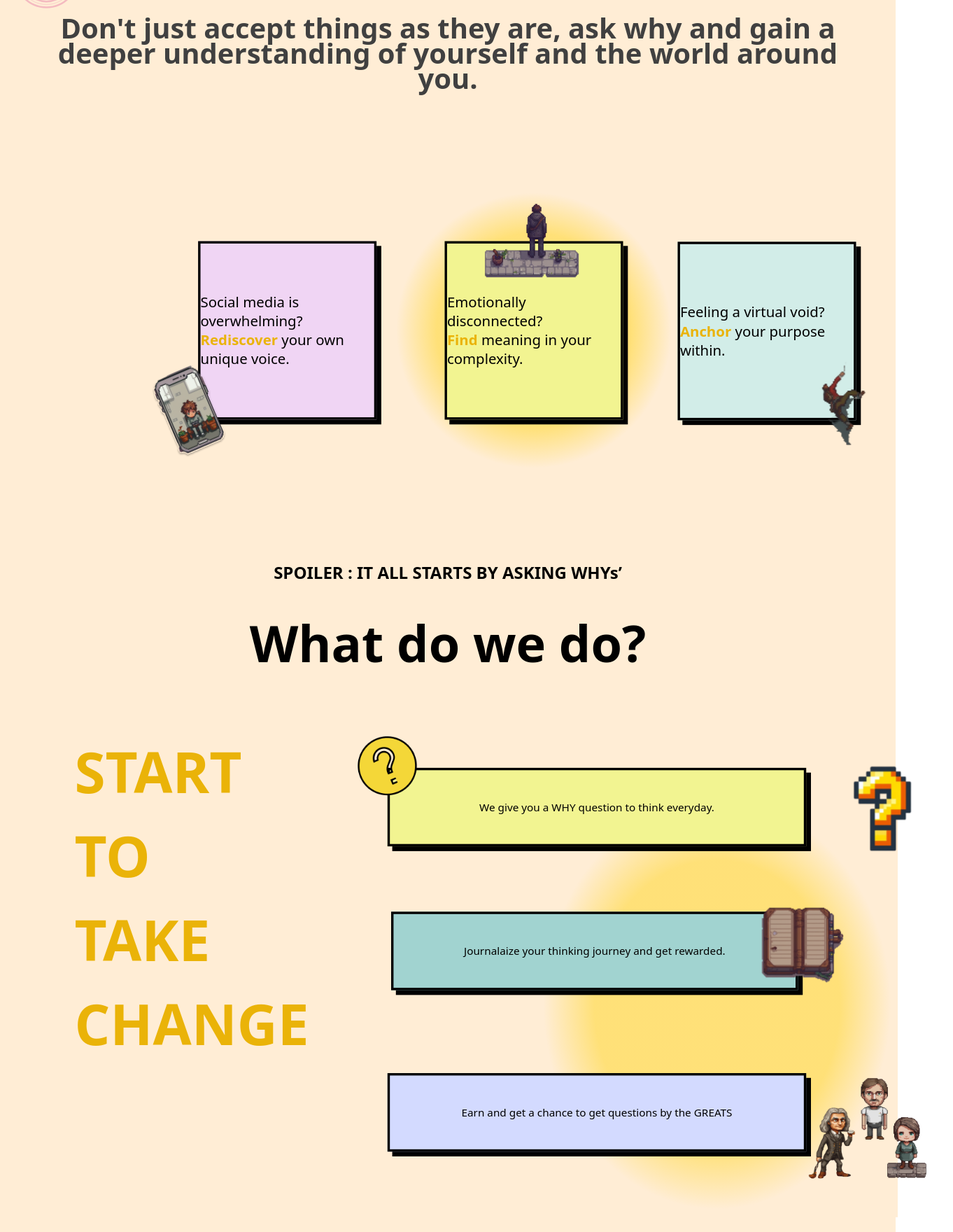
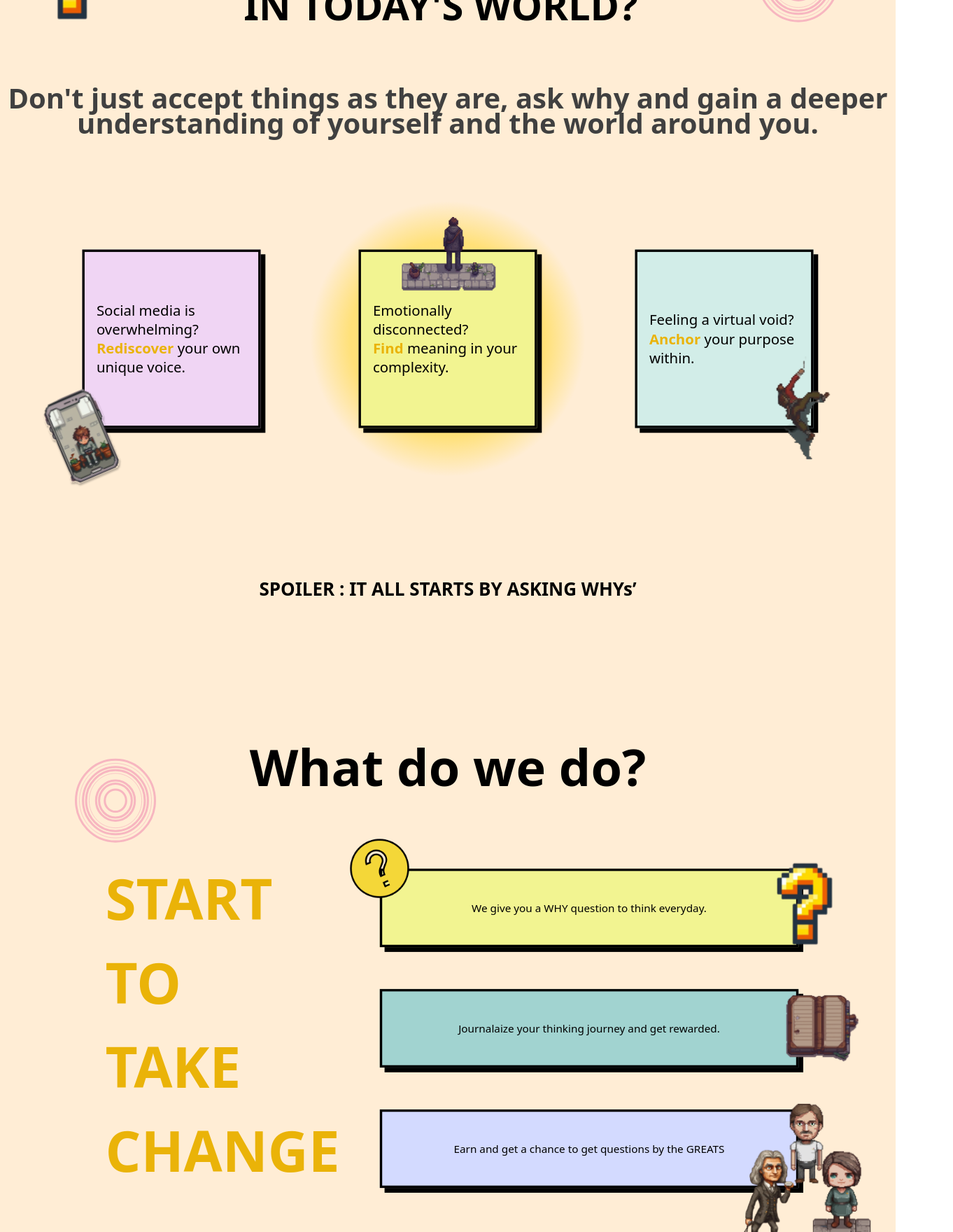
Before and after one commit to sujal12344/Whyfied-landing-page-Test-, a React (Vite) app: page / in a window 1280 px wide. Shown: the part 880-2640 px from the top of the page at 70% size, 1362 px wide, since content can reach past the window. Built offline with nearby package versions, Linux system fonts and the light colour scheme.

Commit message:
it is done

```diff
--- a/src/components/about.tsx
+++ b/src/components/about.tsx
@@ -2,89 +2,91 @@
 // const Mega = Lexend_Mega({ subsets: ["latin"], weight: ["500"] });
 import Card from "../assets/cardComponent";
 import questionMark3d from "../images/qestionMark3d.svg";
-import cicle from "../images/aboutWalaCircle.svg";
-import mobile_image from "../images/mobile_image.svg";
+import cicle from "../images/circle.svg";
+import mobile_image from "../images/mobile2.svg";
 import man_image from "../images/man_image.png";
 import fallMan from "../images/fallMan_image.svg";
 
 function About() {
   return (
     <>
-      <div className="h-full bg-orange-100">
+      <div className="h-full bg-orange-100 space-y-[40px] mb:space-y-[10px]">
+        <div className="flex flex-col text-center w-full justify-center space-y-[60px] mb:space-y-[40px] px-[10px]">
+          <div className="flex items-center smToLarge:justify-around mb:mx-auto">
             <img
               src={questionMark3d}
-          alt="image"
-          className="h-[140px] w-[110px] absolute 2xl:top-[730px] 2xl:left-[60px] 2xl:scale-150"
+              alt="questionMark3d"
+              className="h-[180px] w-[150px] mb:scale-[0.75] mb:-ml-[20px] 2xl:scale-125"
             />
 
-        <div className="flex flex-col text-center w-full justify-center">
-          <div className="self-center text-3xl sm:text-4xl md:text-5xl lgToLarge:text-[52px] xl:text-[56px] 2xl:[60px] font-bold text-black pt-[5vh] lgToLarge:leading-tight">
-            <span className="text-yellow-500">WHY CHOOSE THINKING</span> <br />
+            <div className="self-center mb:text-[24px] sm:text-4xl md:text-5xl lgToLarge:text-[52px] xl:text-[56px] 2xl:[60px] font-bold text-black lgToLarge:leading-tight mb:-ml-[40px] mb:-mt-[20px] mb:leading-[2]">
+              <span className="text-yellow-500">WHY CHOOSE THINKING</span>{" "}
+              <br />
               IN TODAY&apos;S WORLD?
             </div>
 
             <img
               src={cicle}
-            alt="image"
-            className="h-[140px] w-[110px] absolute 2xl:top-[730px] 2xl:right-[60px] 2xl:scale-125"
+              alt="cicle"
+              className="w-[170px] h-[170px] mb:hidden 2xl:scale-125"
             />
+          </div>
 
-          <div className="p-[5vh] md:px-[10vh] 2xl:px-[20vh] text-center text-3xl md:text-4xl xl:text-[40px] 2xl:text-5xl font-semibold text-neutral-700 z-30">
+          <div className="self-center items-center text-center text-3xl md:text-4xl xl:text-[40px] 2xl:text-5xl font-semibold text-neutral-700 z-10">
             Don&apos;t just accept things as they are, ask why and gain a deeper
             understanding of yourself and the world around you.
           </div>
         </div>
 
-        <div className="flex flex-col mdToLarge:flex-row mdToLarge:justify-evenly items-center smToLarge:pt-5">
+        <div className="flex flex-col mdToLarge:flex-row mdToLarge:justify-evenly items-center mb:py-[70px] py-[100px] mb:space-y-[50px] sm:space-y-[80px]">
           <div className="flex scale-75 hover:scale-[0.82] mb:scale-[0.70] mb:hover:scale-[0.79] sm:scale-[0.8] sm:hover:scale-[0.85] md:scale-75 md:hover:scale-[0.82] lg:scale-[0.8] lg:hover:scale-[0.85] xl:scale-[0.85] xl:hover:scale-[0.90] 2xl:scale-[0.95] 2xl:hover:scale-100">
             <img
               src={mobile_image}
-              alt="image"
-              className="h-[240px] w-[245px] relative top-[170px] left-[120px] z-50"
+              alt="mobile image"
+              className="h-[220px] w-[225px] absolute rotate-[-23.11deg] -ml-[110px] mt-[210px]"
             />
-
             <Card
               text1={"Social media is overwhelming?"}
               text2={"Rediscover"}
               text3={"your own unique voice."}
-              className="z-40 bg-[#f0d5f4]"
+              className="bg-[#f0d5f4] pl-[20px]"
             />
           </div>
 
-          <div className="flex flex-col gap-0 scale-75 hover:scale-[0.82] mb:scale-[0.70] mb:hover:scale-[0.79] sm:scale-[0.8] sm:hover:scale-[0.85] md:scale-75 md:hover:scale-[0.82] lg:scale-[0.8] lg:hover:scale-[0.85] xl:scale-[0.85] xl:hover:scale-[0.90] 2xl:scale-[0.95] 2xl:hover:scale-100">
+          <div className="flex flex-col scale-75 hover:scale-[0.82] mb:scale-[0.70] mb:hover:scale-[0.79] sm:scale-[0.8] sm:hover:scale-[0.85] md:scale-75 md:hover:scale-[0.82] lg:scale-[0.8] lg:hover:scale-[0.85] xl:scale-[0.85] xl:hover:scale-[0.90] 2xl:scale-[0.95] 2xl:hover:scale-100 items-center">
             <img
               src={man_image}
-              alt="image"
-              className="h-[180px] w-[230px] relative top-[-28px] right-[-30px] z-50"
+              alt="man image"
+              className="h-[180px] w-[230px] absolute -mt-[110px]"
             />
 
-            <div className="flex items-center justify-center relative bottom-[90px]">
-              <div className="h-[370px] w-[370px] sm:scale-[1.07] md:scale-[1.1] lg:scale-[1.15] xl:scale-[1.3] 2xl:h-[500px] 2xl:w-[500px] bg-[radial-gradient(ellipse_at_center,_#ffdd5fc9_48%,#ffedd5_68%)] absolute z-20"></div>
+            <div className="flex items-center justify-center">
+              <div className="h-[370px] w-[370px] sm:scale-[1.07] md:scale-[1.1] lg:scale-[1.15] xl:scale-[1.3] 2xl:h-[500px] 2xl:w-[500px] bg-[radial-gradient(ellipse_at_center,_#ffdd5fc9_48%,#ffedd5_68%)] absolute -z-10"></div>
               <Card
                 text1={"Emotionally disconnected? "}
                 text2={"Find"}
                 text3={"meaning in your complexity."}
-                className="z-40 bg-[#f2f491]"
+                className="bg-[#f2f491] pl-[20px]"
               />
             </div>
           </div>
 
-          <div className="flex flex-col gap-0 scale-75 hover:scale-[0.82] mb:scale-[0.70] mb:hover:scale-[0.79] sm:scale-[0.8] sm:hover:scale-[0.85] md:scale-75 md:hover:scale-[0.82] lg:scale-[0.8] lg:hover:scale-[0.85] xl:scale-[0.85] xl:hover:scale-[0.90] 2xl:scale-[0.95] 2xl:hover:scale-100">
+          <div className="flex flex-col scale-75 hover:scale-[0.82] mb:scale-[0.70] mb:hover:scale-[0.79] sm:scale-[0.8] sm:hover:scale-[0.85] md:scale-75 md:hover:scale-[0.82] lg:scale-[0.8] lg:hover:scale-[0.85] xl:scale-[0.85] xl:hover:scale-[0.90] 2xl:scale-[0.95] 2xl:hover:scale-100">
+            <img
+              src={fallMan}
+              alt="fallMan"
+              className="h-[300px] w-[300px] absolute ml-[110px] mt-[150px]"
+            />
             <Card
               text1={"Feeling a virtual void? "}
               text2={"Anchor "}
               text3={" your purpose within."}
-              className="z-40 bg-[#d2ede8] relative top-[133px]"
-            />
-
-            <img
-              src={fallMan}
-              alt="image"
-              className="h-[264px] w-[242px] relative top-[0] right-[-140px] z-50"
+              className="bg-[#d2ede8] pl-[20px]"
             />
           </div>
         </div>
-        <div className="text-2xl font-bold text-center text-black w-full px-[1px] sm:py-8  lg:py-10 xl:py-12 2xl:my-14 absolute z-20">
+
+        <div className="mb:text-[18px] text-[26px] font-bold text-center text-black w-full px-[1px] mb:py-8 sm:py-8  lg:py-10 xl:py-12 2xl:my-14 z-10">
           SPOILER : IT ALL STARTS BY ASKING WHYs’
         </div>
       </div>
--- a/src/components/herobody.tsx
+++ b/src/components/herobody.tsx
@@ -9,7 +9,7 @@ const Herobody = () => {
   return (
     <>
       {/*items-center justify-between pt-1*/}
-      <div className="flex mb:flex-col sm:flex-col bg-orange-100">
+      <div className="flex mb:flex-col sm:flex-col bg-orange-100 pb-[80px] mb:pb-[50px]">
         <div className="mb:w-full sm:w-full w-[60vw]">
           <img
             src={halfCircleAtNavbar}
--- a/src/components/testimonials.tsx
+++ b/src/components/testimonials.tsx
@@ -1,21 +1,30 @@
 import Card from "../assets/cardComponent";
-import qestionMark from "../images/qestionMark3d.svg";
+import qestionMark3d from "../images/qestionMark3d.svg";
 import book from "../images/book.svg";
 import IssacNewton from "../images/IsaacNetwon.png";
 import SteveJobs from "../images/SteveJobs.png";
 import last from "../images/last.png";
 import whiteYellowQuestionMark from "../images/whiteYellowQuestionMark.png";
-// import ellipse from "../images/ellipseLast.png";
+import circle from "../images/circle.svg";
+import ellipse from "../images/EllipseLast.png";
 
 const Testimonials = () => {
   return (
-    <div className="h-full bg-orange-100 2xl:pt-[200px]">
-      <div className="mb:pt-[120px] sm:pt-[170px]  text-3xl sm:text-4xl md:text-5xl lg:text-6xl xl:text-7xl 2xl:text-[75px] mdToLarge:pt-[16vh] text-center text-black font-bold w-full relative z-10">
+    <div className="bg-orange-100">
+      <div className="mb:pt-[120px] sm:pt-[170px] mdToLarge:pt-[150px] text-[32px] sm:text-4xl md:text-5xl lg:text-6xl xl:text-7xl 2xl:text-[75px] text-center text-black font-bold w-full">
+
+          <img
+            src={circle}
+            alt="halfCircleAtNavbar"
+            className="h-[170px] w-[170px] absolute ml-[80px] mb:-ml-[90px] mb:-mt-[60px] sm:-ml-[70px] sm:-mt-[60px]"
+          />
         What do we do?
       </div>
 
-      <div className="flex flex-col mdToLarge:grid mdToLarge:grid-cols-12">
-        <div className="pt-[60px] text-4xl sm:text-5xl md:text-6xl lg:text-7xl xl:text-[80px] 2xl:text-[90px] w-full mdToLarge:col-span-4 md:pt-[13vh] lg:pt-[13vh] xl:pt-[11vh] 2xl:pt-[16vh] font-black text-center mdToLarge:text-start mdToLarge:ml-[8vw] mdToLarge:leading-normal lg:leading-tight 2xl:leading-normal text-yellow-500 px-1 h-fit">
+      <div className="flex mb:flex-col sm:flex-col mdToLarge:flex-row justify-center items-center pb-[150px] mdToLarge:pb-[80px]">
+
+
+        <div className="pt-[60px] mb:text-4xl sm:text-5xl md:text-6xl lg:text-7xl xl:text-[80px] 2xl:text-[90px] md:pt-[13vh] lg:pt-[13vh] xl:pt-[11vh] 2xl:pt-[16vh] font-black text-center mdToLarge:text-start mdToLarge:ml-[60px] mdToLarge:leading-normal lg:leading-tight 2xl:leading-normal text-yellow-500 px-[4px]">
           <div className="md:hidden lg:hidden xl:hidden 2xl:hidden">
             START TO TAKE CHANGE
           </div>
@@ -24,72 +33,87 @@ const Testimonials = () => {
           </div>
         </div>
 
-        <div className="flex flex-col space-y-[4vh] sm:space-y-[6vh] pt-[5vh] sm:pt-[6vh] mdToLarge:pt-[14vh] 2xl:pt-[15vh] items-center mdToLarge:col-span-8 pb-20">
-          <div className="scale-75 hover:scale-[0.82] mb:scale-[0.70] mb:hover:scale-[0.79] sm:scale-[0.8] sm:hover:scale-[0.85] md:scale-75 md:hover:scale-[0.82] lg:scale-[0.8] lg:hover:scale-[0.85] xl:scale-[0.85] xl:hover:scale-[0.90] 2xl:scale-[0.95] 2xl:hover:scale-100 z-20">
+        <div className="flex flex-col space-y-[40px] mb:pt-[50px] sm:pt-[50px] mdToLarge:pt-[100px] items-center">
+
+
+          <div className="scale-75 hover:scale-[0.82] mb:scale-[0.70] mb:hover:scale-[0.79] sm:scale-[0.8] sm:hover:scale-[0.85] md:scale-75 md:hover:scale-[0.82] lg:scale-[0.8] lg:hover:scale-[0.85] xl:scale-[0.85] xl:hover:scale-[0.90] 2xl:scale-[0.95] 2xl:hover:scale-100 h-fit">
+
+            <img
+              src={whiteYellowQuestionMark}
+              alt="whiteYellowQuestionMark"
+              className="h-[100px] w-[100px] absolute -ml-[50px] -mt-[50px] mb:scale-75 sm:scale-75"
+            />
+
             <Card
               text1={"We give you a WHY question to think everyday."}
               className={
-                "h-fit min-h-[100px] mb:w-[85vw] sm:w-[85vw] mdToLarge:w-[55vw] text-lg text-center px-2 py-6 lg:py-8 xlToLarge:py-12 bg-[#f2f491]"
+                "h-fit min-h-[100px] mb:w-[400px] sm:w-[500px] mdToLarge:w-[55vw] text-lg text-center px-2 py-6 lg:py-8 xlToLarge:py-12 bg-[#f2f491]"
               }
             />
+
+
             <img
-              src={qestionMark}
-              alt="image"
-              className="h-[180px] w-[180px] relative bottom-[140px] left-[770px]"
-            />
-            <img
-              src={whiteYellowQuestionMark}
-              alt="image"
-              className="h-[100px] w-[100px] relative bottom-[365px] left-[-50px]"
+              src={qestionMark3d}
+              alt="qestionMark3d"
+              className="h-[180px] w-[150px] absolute mb:scale-75 sm:scale-75 mdToLarge:left-[52vw] mb:left-[360px] sm:left-[460px] -mt-[150px]
+              mb:-mt-[140px] sm:-mt-[140px]"
             />
           </div>
 
           {/* <div className="h-[800px] w-[725px] bg-[radial-gradient(ellipse_at_center,_#F4d254_40%,#ffedd5_70%)] absolute z-10 right-0 bottom-[1vh]"></div> */}
-          <div className="flex items-center justify-center scale-75 hover:scale-[0.82] mb:scale-[0.70] mb:hover:scale-[0.79] sm:scale-[0.8] sm:hover:scale-[0.85] md:scale-75 md:hover:scale-[0.82] lg:scale-[0.8] lg:hover:scale-[0.85] xl:scale-[0.85] xl:hover:scale-[0.90] 2xl:scale-[0.95] 2xl:hover:scale-100 relative bottom-[160px]">
-            <div className="mdToLarge:h-[550px] mdToLarge:w-[450px] lg:scale-y-[1.15] lg:scale-x-[1.2] xl:scale-y-[1.3] xl:scale-x-[1.35] 2xl:scale-y-[1.4] 2xl:scale-x-[1.8] bg-[radial-gradient(ellipse_at_center,_#ffdd5fc9_48%,#ffedd5_68%)] absolute md:right-[-70px] lg:right-[-30px] xl:right-0 2xl:right-[10px] -z-50"></div>
+          <div className="flex items-center justify-center scale-75 hover:scale-[0.82] mb:scale-[0.70] mb:hover:scale-[0.79] sm:scale-[0.8] sm:hover:scale-[0.85] md:scale-75 md:hover:scale-[0.82] lg:scale-[0.8] lg:hover:scale-[0.85] xl:scale-[0.85] xl:hover:scale-[0.90] 2xl:scale-[0.95] 2xl:hover:scale-100 h-fit">
+
+
+            {/* <div className="mdToLarge:h-[550px] mdToLarge:w-[450px] lg:scale-y-[1.15] lg:scale-x-[1.2] xl:scale-y-[1.3] xl:scale-x-[1.35] 2xl:scale-y-[1.4] 2xl:scale-x-[1.8] bg-[radial-gradient(ellipse_at_center,_#ffdd5fc9_48%,#ffedd5_68%)] absolute md:right-[-70px] lg:right-[-30px] xl:right-0 2xl:right-[10px] -z-50"></div> */}
             {/* <img
               src={ellipse}
               alt="image"
-              className="h-[1060px] w-[740px] relative bottom-[685px] left-[310px] -z-50"
+              className="h-[1060px] w-[740px] absolute -z-10"
             /> */}
 
             <Card
               text1={"Journalaize your thinking journey and get rewarded."}
               className={
-                "h-fit min-h-[100px] mb:w-[85vw] sm:w-[85vw] mdToLarge:w-[55vw] text-lg text-center px-2 py-6 lg:py-8 xlToLarge:py-12 bg-[#A1D3D0] relative top-[-90px] left-[80px] z-20"
+                "h-fit min-h-[100px] mb:w-[400px] sm:w-[500px] mdToLarge:w-[55vw] text-lg text-center px-2 py-6 lg:py-8 xlToLarge:py-12 bg-[#A1D3D0]"
               }
             />
+
             <img
               src={book}
-              alt="image"
-              className="h-[170px] w-[170px] relative bottom-[100px] left-[0px] z-30"
+              alt="book"
+              className="h-[180px] w-[150px] absolute mb:scale-75 sm:scale-75 mdToLarge:left-[52vw] mb:left-[350px] sm:left-[460px]"
             />
           </div>
 
-          <div className="scale-75 hover:scale-[0.82] mb:scale-[0.70] mb:hover:scale-[0.79] sm:scale-[0.8] sm:hover:scale-[0.85] md:scale-75 md:hover:scale-[0.82] lg:scale-[0.8] lg:hover:scale-[0.85] xl:scale-[0.85] xl:hover:scale-[0.90] 2xl:scale-[0.95] 2xl:hover:scale-100 relative bottom-[220px]">
+
+          <div className="scale-75 hover:scale-[0.82] mb:scale-[0.70] mb:hover:scale-[0.79] sm:scale-[0.8] sm:hover:scale-[0.85] md:scale-75 md:hover:scale-[0.82] lg:scale-[0.8] lg:hover:scale-[0.85] xl:scale-[0.85] xl:hover:scale-[0.90] 2xl:scale-[0.95] 2xl:hover:scale-100 h-fit flex items-center justify-center">
             <Card
               text1={"Earn and get a chance to get questions by the GREATS"}
               className={
-                "h-fit min-h-[100px] mb:w-[85vw] sm:w-[85vw] mdToLarge:w-[55vw] text-lg text-center px-2 py-6 lg:py-8 xlToLarge:py-12 bg-[#D3DAFF] z-20"
+                "h-fit min-h-[100px] mb:w-[400px] sm:w-[500px] mdToLarge:w-[55vw] text-lg text-center px-2 py-6 lg:py-8 xlToLarge:py-12 bg-[#D3DAFF]"
               }
             />
             <img
               src={IssacNewton}
-              alt="image"
-              className="h-[130px] w-[120px] relative bottom-[80px] left-[690px] z-30"
+              alt="IssacNewton"
+              className="h-[180px] w-[150px] absolute mb:scale-75 sm:scale-75 mdToLarge:left-[45vw] mdToLarge:top-[60px] mb:top-[20px] sm:top-[20px] mb:left-[260px] sm:left-[360px]"
             />
             <img
               src={SteveJobs}
-              alt="image"
-              className="h-[170px] w-[170px] relative bottom-[280px] left-[735px] z-30"
+              alt="SteveJobs"
+              className="h-[220px] w-[210px] absolute mb:scale-75 sm:scale-75 mb:left-[300px] sm:left-[410px] mdToLarge:left-[48vw]"
             />
             <img
               src={last}
-              alt="image"
-              className="h-[115px] w-[115px] relative bottom-[365px] left-[815px] z-30"
+              alt="last"
+              className="h-[170px] w-[170px] absolute mb:scale-75 sm:scale-75 mdToLarge:left-[54vw] mdToLarge:top-[60px] mb:top-[20px] sm:top-[20px] mb:left-[380px] sm:left-[460px]"
             />
           </div>
+
+
         </div>
+
+
       </div>
     </div>
   );
```
Also changed, not shown: src/images/mobile2.svg (added). Lines whose indentation alone changed are shown as unchanged.
